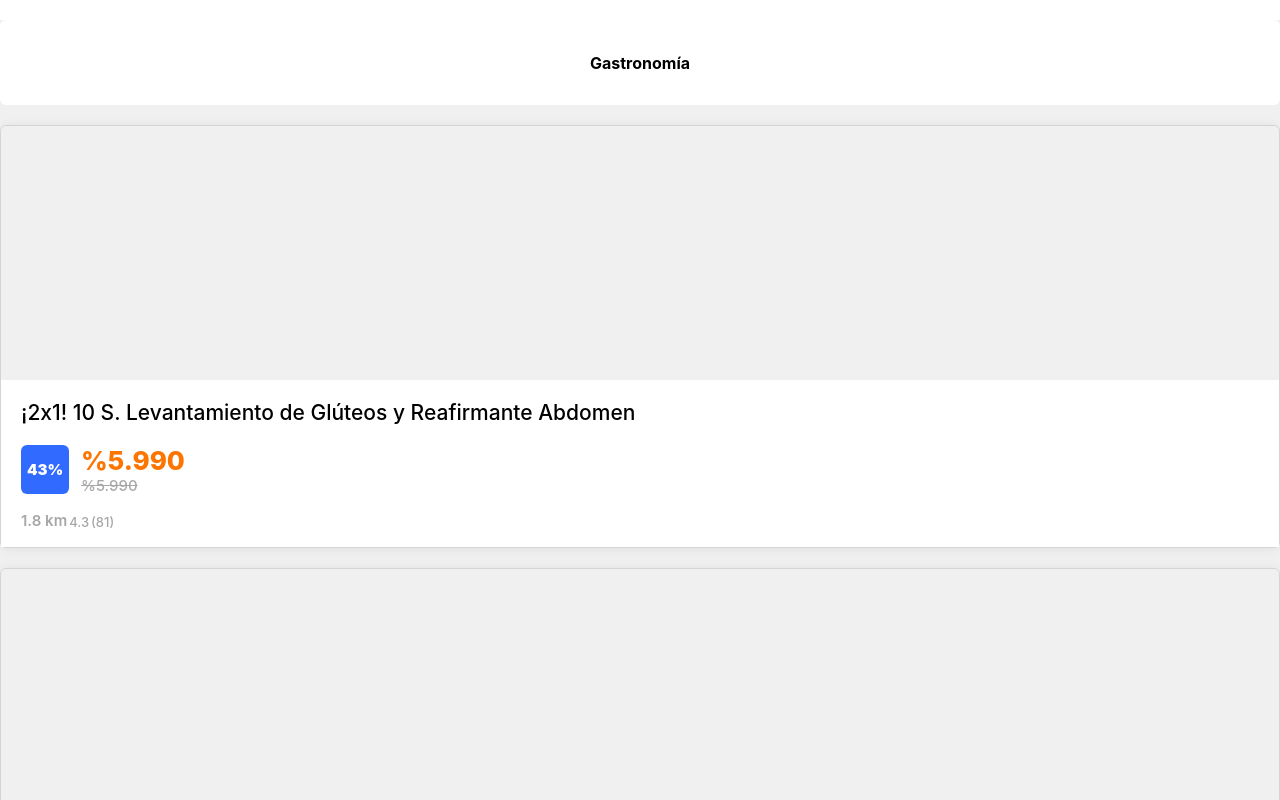
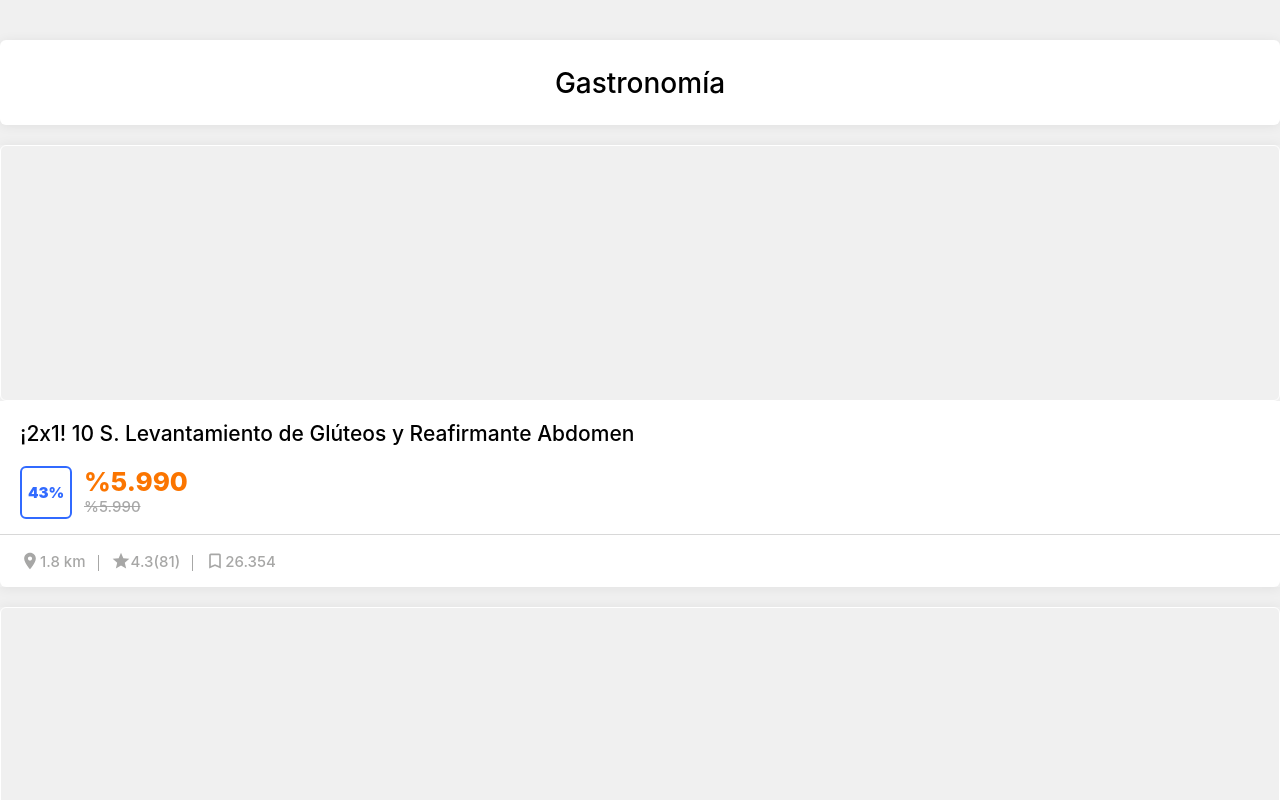
Before and after one commit to jotapixma/geolocationv2, a React (Create React App) app: page / in a window 1280 px wide. Shown: the top 800 px of the page. Built offline with nearby package versions, Linux system fonts and the light colour scheme.

Commit message:
Adding card footer

```diff
--- a/src/App.css
+++ b/src/App.css
@@ -8,6 +8,10 @@
 .App-logo {
   height: 40vmin;
   pointer-events: none;
+}
+
+.App,body{
+  background-color: #F0F0F0;
 }
 
 @media (prefers-reduced-motion: no-preference) {
--- a/src/assets/styles/components/CategorySection.scss
+++ b/src/assets/styles/components/CategorySection.scss
@@ -8,5 +8,10 @@ section.category-content{
     height: 85px;
     width: 100%;
     border-radius: 6px;
+    box-shadow: 0px 1px 12px rgba(0, 0, 0, 0.07217);
+    .category-title{
+      font-size: 28px;
+      font-weight: 500;
+    }
   }
 }
--- a/src/assets/styles/components/ProductCard.scss
+++ b/src/assets/styles/components/ProductCard.scss
@@ -1,15 +1,13 @@
 article.custom-card{
-  border-radius: 5px;
   margin: 20px 0;
   .card-content{
-    border: 1px solid #D4D4D4;
-    border-radius: 6px;
     box-shadow: 0px 1px 12px rgba(0, 0, 0, 0.07217);
     .card-header{
       border-radius: 6px;
       border-bottom: 0;
       background-color: #f0f0f0;
       padding: 0;
+      border: 1px solid white;
       figure{
         margin: 0;
         img{
@@ -21,6 +19,8 @@ article.custom-card{
     }
     .card-body{
       background-color: #fff;
+      border-bottom: 1px solid #D8D8D8;
+      padding-bottom: 15px;
       .card-title{
         padding: 1.25rem;
         .title{
@@ -34,17 +34,18 @@ article.custom-card{
         display: flex;
         padding: 0 1.25rem;
         .price-discount{
-          background-color: #316AFF;
+          background-color: #FFFFFF;
           border-radius: 6px;
           height: 49px;
           width: 48px;
           display: flex;
           align-items: center;
           justify-content: center;
+          border: 2px solid #316AFF;
           span{
             font-size: 15px;
             font-weight: 900;
-            color: #fff;
+            color: #316AFF;
           }
         }
         .price-container{
@@ -73,26 +74,32 @@ article.custom-card{
       background-color: #fff;
       text-align: left;
       display: flex;
+      color: #A7A7A6;
+      font-size: 15px;
+      border-radius: 0px 0px 6px 6px;
       .adress-product{
         color: #A7A7A6;
+        margin: 0;
         font-size: 15px;
-        font-weight: 600;
-        margin: 0;
+        font-weight: 500;
       }
       .review-product{
-        &:before{
-          content: "";
-          // background-image: url("../assets/star.png");
-          position: absolute;
+        font-size: 15px;
+        font-weight: 500;
+        display: flex;
+        align-items: center;
+        list-style: none;
+        padding: 0;
+        margin: 0;
+        .separator{
+          width: 1px;
           height: 16px;
-          width: 16px;
-          left: -17px;
-          top: 50%;
-          transform: translateY(-50%);
+          background-color: #A7A7A6;
+          margin: 0 12px;
+          position: relative;
+          top: 2px;
         }
         span{
-          font-size: 13px;
-          font-weight: 500;
           margin-left: 2px;
           color: #A7A7A6;
         }
--- a/src/assets/styles/views/Home.scss
+++ b/src/assets/styles/views/Home.scss
@@ -1,3 +1,4 @@
 .home{
   background-color: #F0F0F0;
+  padding: 20px 0;
 }
--- a/src/components/CategorySection.jsx
+++ b/src/components/CategorySection.jsx
@@ -4,7 +4,7 @@ import '../assets/styles/components/CategorySection.scss';
 const CategorySection = () => (
   <section className="category-content">
     <div className="category-box">
-      <h4>Gastronomía</h4>
+      <h4 className="category-title">Gastronomía</h4>
     </div>
   </section >
 );
--- a/src/components/ProductCard.jsx
+++ b/src/components/ProductCard.jsx
@@ -1,5 +1,8 @@
 import React from 'react';
 import '../assets/styles/components/ProductCard.scss';
+import LocationOnIcon from '@material-ui/icons/LocationOn';
+import StarIcon from '@material-ui/icons/Star';
+import TurnedInNotIcon from '@material-ui/icons/TurnedInNot';
 
 const ProductCard = () => (
   <article className="custom-card">
@@ -24,11 +27,21 @@ const ProductCard = () => (
         </div>
       </div>
       <div className="card-footer">
-        <h5 className="adress-product">1.8 km</h5>
+        <ul className="review-product">
+          <LocationOnIcon fontSize="small"/>
+          <li>1.8 km</li>
+          <div className="separator"></div>
+          <StarIcon fontSize="small"/>
+          <li>4.3(81)</li>
+          <div className="separator"></div>
+          <TurnedInNotIcon fontSize="small"/>
+          <li>26.354</li>
+        </ul>
+        {/* <h5 className="adress-product">1.8 km</h5>
         <div className="review-product">
           <span>4.3</span>
           <span>(81)</span>
-        </div>
+        </div> */}
       </div>
     </div>
   </article>
```
